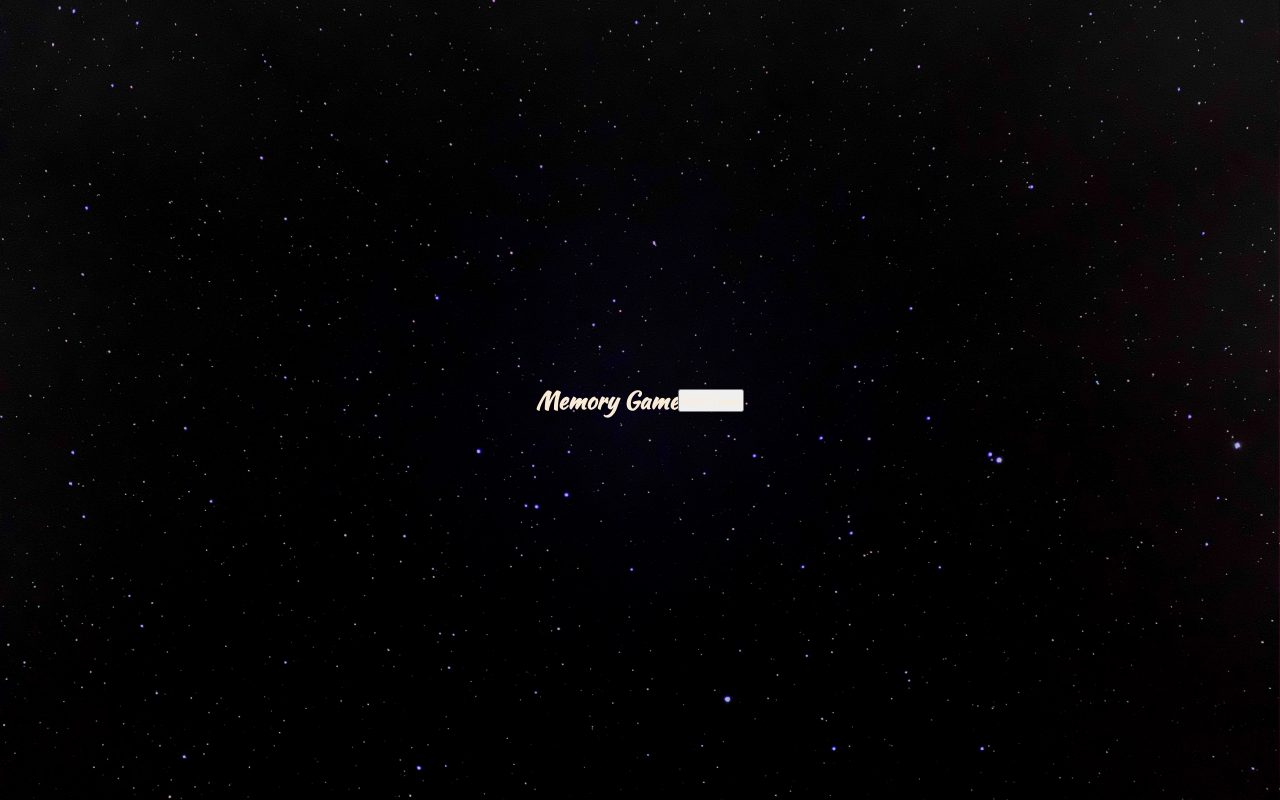
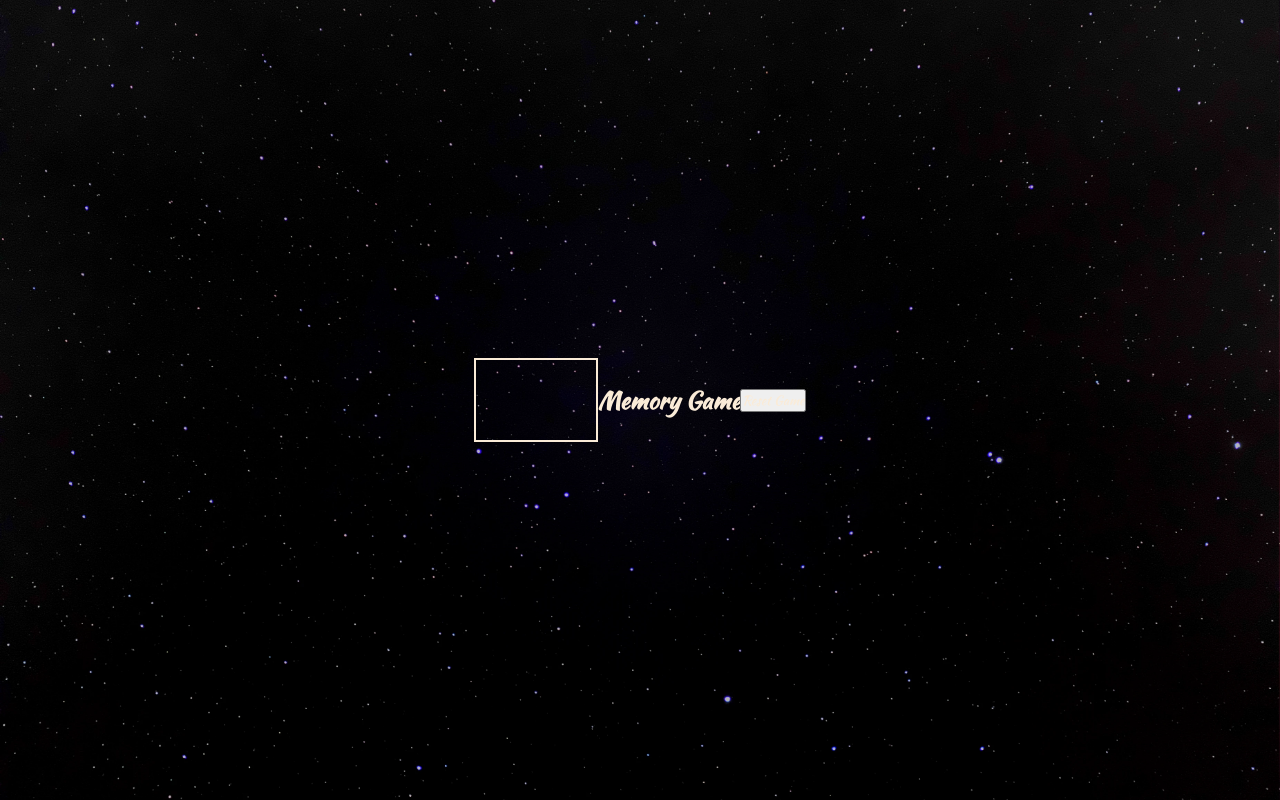
Before and after one commit to Anna-exe/practice2, a plain HTML site: page index.html in a window 1280 px wide. Drawn offline with Linux system fonts and the light colour scheme; files whose address does not match are found by name.

Commit message:
style: style main game container div

```diff
--- a/assets/css/style.css
+++ b/assets/css/style.css
@@ -18,3 +18,14 @@ body {
     background: black url("../images/background.webp") no-repeat fixed center;
     background-size: cover;
 }
+
+.container {
+    position: relative;
+    display: flex;
+    justify-content: center;
+    align-items: center;
+    flex-direction: column;
+    gap: 30px;
+    padding: 40px 60px;
+    border: 2px solid antiquewhite;
+}
```
